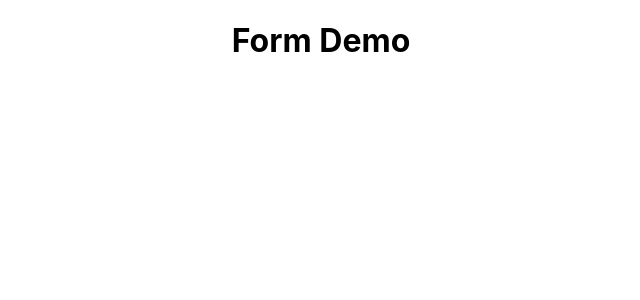
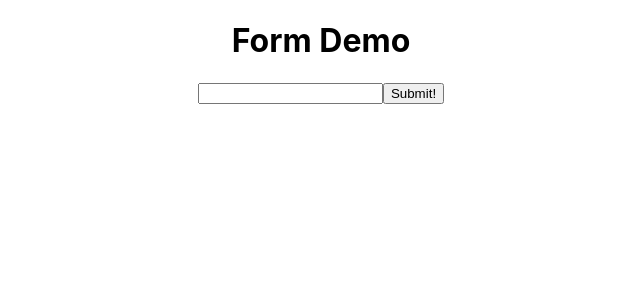
Before and after one commit to NightmanCZ90/Modern-React-Bootcamp, a React (Create React App) app in the folder 12_Forms/forms-react/: page / in a window 1280 px wide. Shown: the top 300 px of the page, without its empty margins (319-959 px from the left). Built offline with nearby package versions, Linux system fonts and the light colour scheme.

Commit message:
input form

```diff
--- a/12_Forms/forms-react/src/Form.js
+++ b/12_Forms/forms-react/src/Form.js
@@ -1,10 +1,36 @@
 import React, { Component } from 'react'
 
 class Form extends Component {
+  constructor(props) {
+    super(props);
+    this.state = {
+      username: ''
+    };
+    this.handleChange = this.handleChange.bind(this);
+    this.handleSubmit = this.handleSubmit.bind(this);
+  }
+  handleChange(evt) {
+    this.setState({
+      username: evt.target.value
+    })
+  }
+  handleSubmit(evt) {
+    evt.preventDefault();
+    alert(this.state.username);
+    this.setState({username: ''})
+  }
   render() {
     return (
       <div>
         <h1>Form Demo</h1>
+        <form onSubmit={this.handleSubmit}>
+          <input
+            type="text"
+            value={this.state.username}
+            onChange={this.handleChange}
+          />
+          <button>Submit!</button>
+        </form>
       </div>
     )
   }
```
